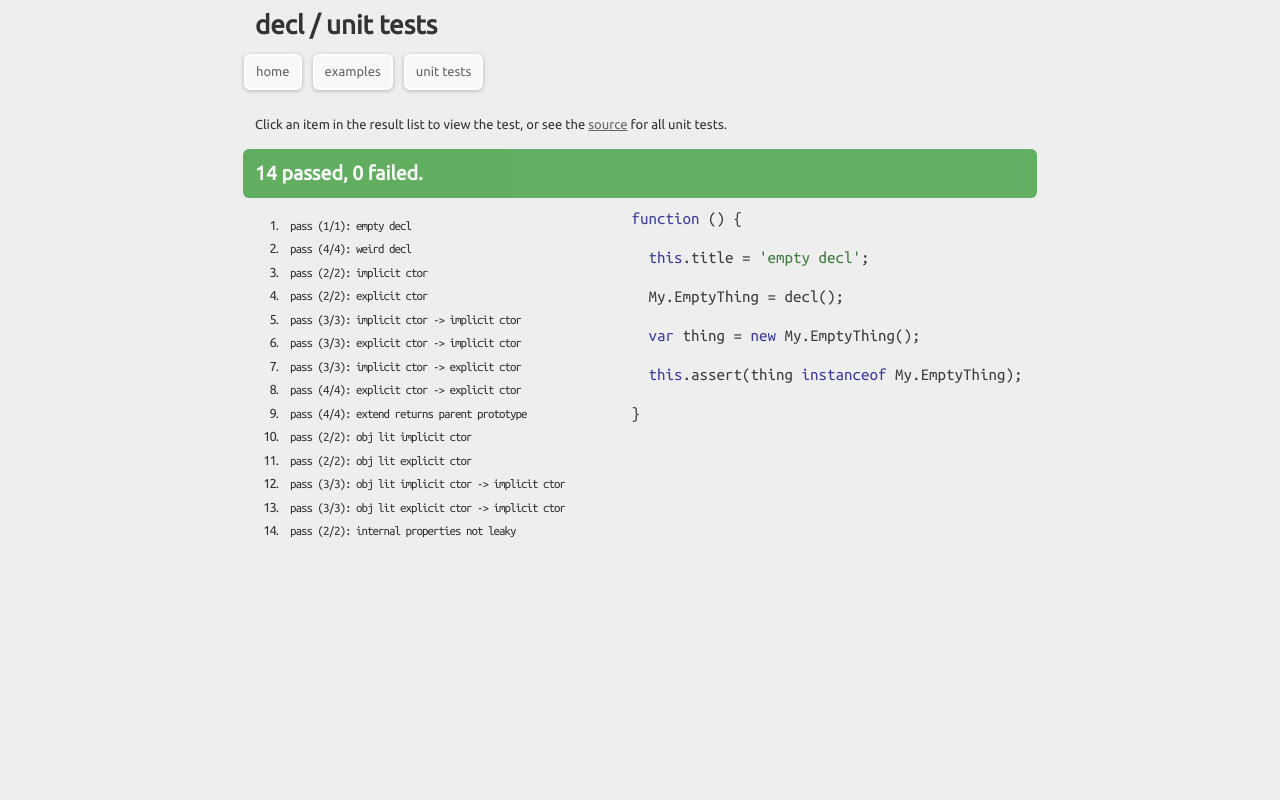
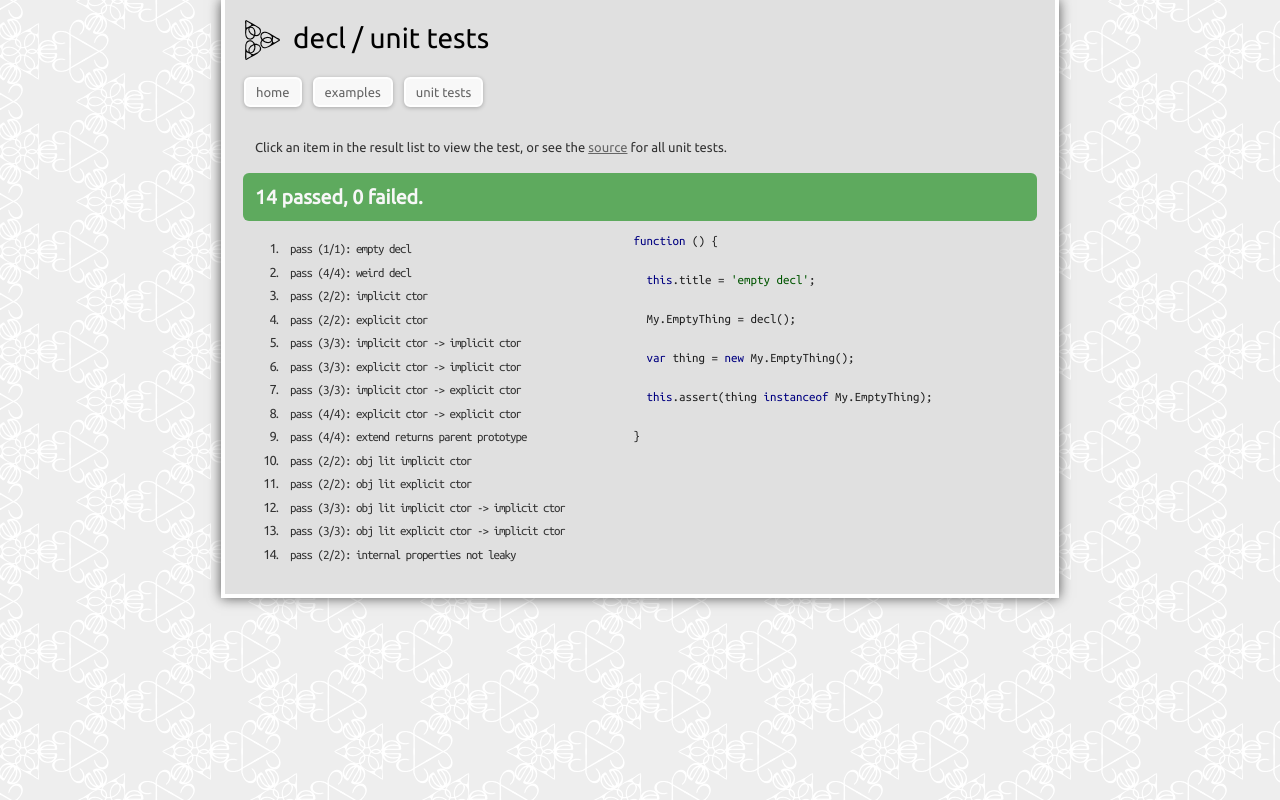
Before and after one commit to gitbuh/decl, a plain HTML site: page site/test.html in a window 1280 px wide. Drawn offline with Linux system fonts and the light colour scheme.

Commit message:
minor site cleanup

```diff
--- a/site/nav.html
+++ b/site/nav.html
@@ -1,5 +1,5 @@
 <html><head>
-<link rel="stylesheet" href="res/test.css" />
+<link rel="stylesheet" href="res/site.css" />
 </head><body class="nav">
 <a href="#" onclick="top.location='index.html'; return false;">
 home</a>
--- a/site/res/test.css
+++ b/site/res/site.css
@@ -3,26 +3,46 @@
 @import url("magula.css");
 
 html, body {
-	font-family: 'Ubuntu', sans-serif;
+	font-family: 'Ubuntu', sans-serif; margin:0px; padding:0px;
+
 }
 pre, pre *, code, dt {
 	font-family: 'Ubuntu Mono', monospace;
 	font-weight:normal !important;
 }
+
 body {
-	font-size:13px; background:#eee; color: #333;
-	max-width:800; margin:auto;
-	line-height: 1.5em;
+	font-size:13px; color: #333; background: #eee;
+  background-image: url(bg.png);
+	background-attachment:fixed;
+	background-position: 50% 50%;
+}
+.inner {
+  padding: 15px; background:#e0e0e0; max-width:800px; margin:auto;
+	line-height: 1.5em; border: 4px solid white; border-top:none;
+	box-shadow: 0px 0px 12px rgba(0,0,0,0.66);
 }
 pre {
 	margin:0; padding:0; clear:both;
 }
 body.test pre code {
-	font-size:17px; float:right; background:transparent;
-	width:50%;  opacity:0.75;
+	float:right; background:transparent;
+	width:50%; color:#222;
 }
 h1, p, h4, dl {
 	margin:15px;
+}
+h1 {
+  padding:0; margin: 5px;
+  color: black;
+  font-size: 28px;
+  font-weight:normal;
+  background: url(logo.png);
+  background-position: fixed;
+  background-repeat: no-repeat;
+  height: 48px;
+  line-height: 36px;
+  text-indent: 48px;
 }
 h2 {
 	margin:3px;
@@ -42,8 +62,9 @@ h4 {
 	font-weight: normal;
 	font-family: 'Ubuntu Mono', monospace;
 }
-ul, ol {
-	position: absolute; }
+body.test ol {
+	float:left;
+}
 li {padding: 2px 10px; border-radius: 1em;
 	letter-spacing:-1px;
 }
@@ -58,7 +79,7 @@ a {
 	color: #666; text-decoration:none; text-decoration:underline;
 }
 .nav {
-	margin:0px; padding:0px; overflow: hidden;
+	margin:0px; padding:0px; overflow: hidden; background:transparent !important; border: none !important;
 }
 .nav a {
 	text-decoration:none;
@@ -70,10 +91,13 @@ a {
 	box-shadow: 0px 1px 6px rgba(0,0,0,0.33);
 }
 .example {
-	padding: 0 1em 1em;
-	border: 1px solid #999;
+	padding: 0 15px 10px;
+	border: 1px solid #ccc;
 	margin: 10px 3px;
 	border-radius: 6px;
+}
+.example * {
+  margin:0; padding:0;
 }
 
 dt {position: absolute;}
--- a/site/test.html
+++ b/site/test.html
@@ -1,11 +1,11 @@
 <html><head>
-<link rel="stylesheet" href="res/test.css" />
+<link rel="stylesheet" href="res/site.css" />
 <script src="res/highlight.js"></script>
 <script src="res/js.js"></script>
 <script src="../src/decl.js"></script>
 <script src="../src/detest.js"></script>
 <script src="../src/tests.js"></script>
-</head><body class="test">
+</head><body class="test"><div class="inner">
 <h1>
   decl / unit tests
 </h1>
@@ -15,11 +15,15 @@
   <a href="https://github.com/gitbuh/decl/blob/gh-pages/src/tests.js">source</a>
   for all unit tests.
 </p>
+<div id="testarea"></div>
+<div style="clear:both"></div>
 <script>
-var summaryArea = document.body.appendChild(document.createElement('h2')),
-    detailArea = document.body.appendChild(document.createElement('div')),
-    testArea = document.body.appendChild(document.createElement('ol')),
+var t = document.getElementById('testarea'),
+    summaryArea = t.appendChild(document.createElement('h2')),
+    detailArea = t.appendChild(document.createElement('div')),
+    testArea = t.appendChild(document.createElement('ol')),
     detest = new Detest(summaryArea, detailArea, testArea);
+
 detest.run(declTests);
 </script>
-</body></html>
+</div></body></html>
```
Also changed, not shown: site/example.html (+4 -10 lines), site/index.html (+14 -12 lines), site/res/bg.png (added), site/res/drawing.svg (added), site/res/logo.png (added).
